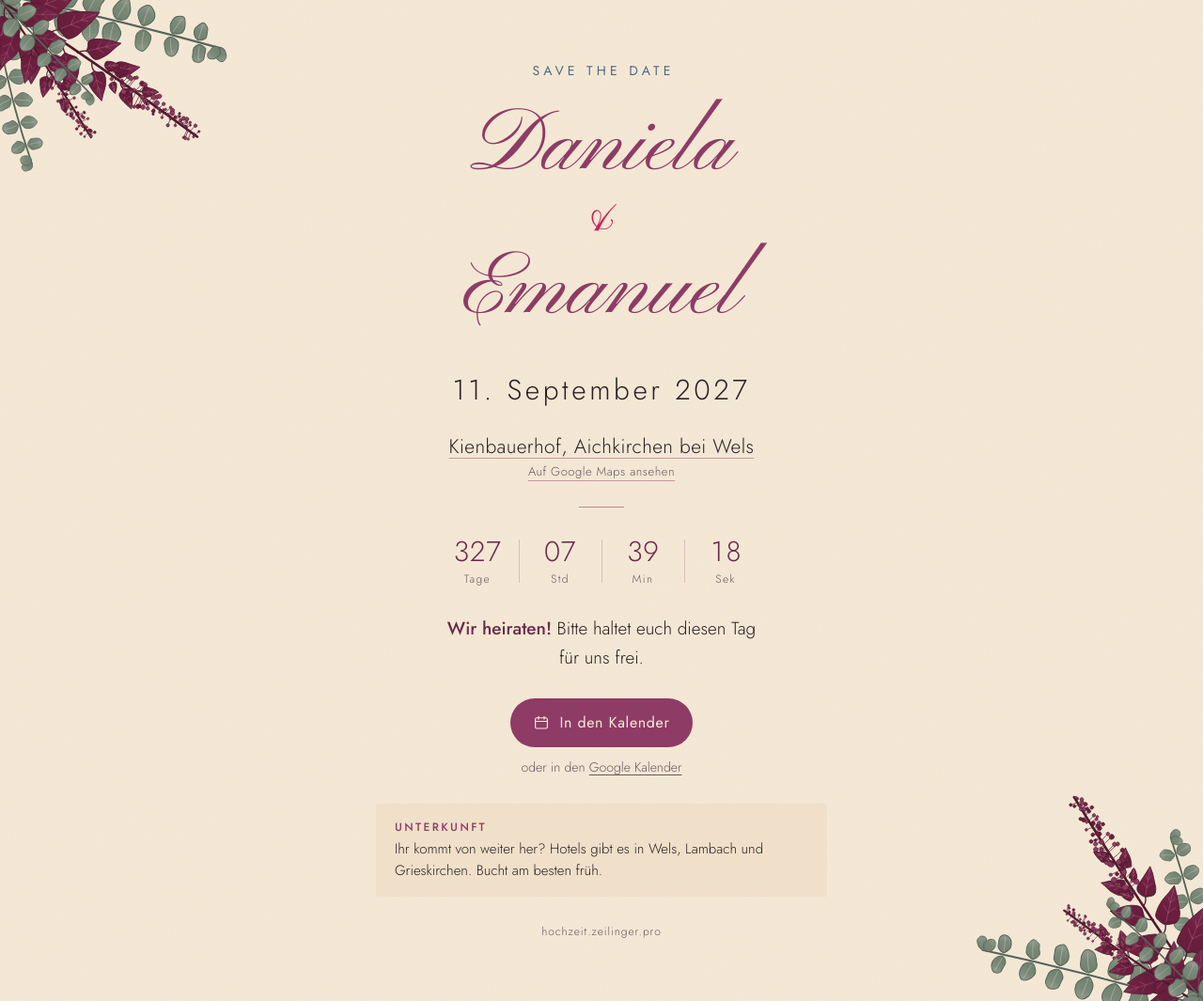
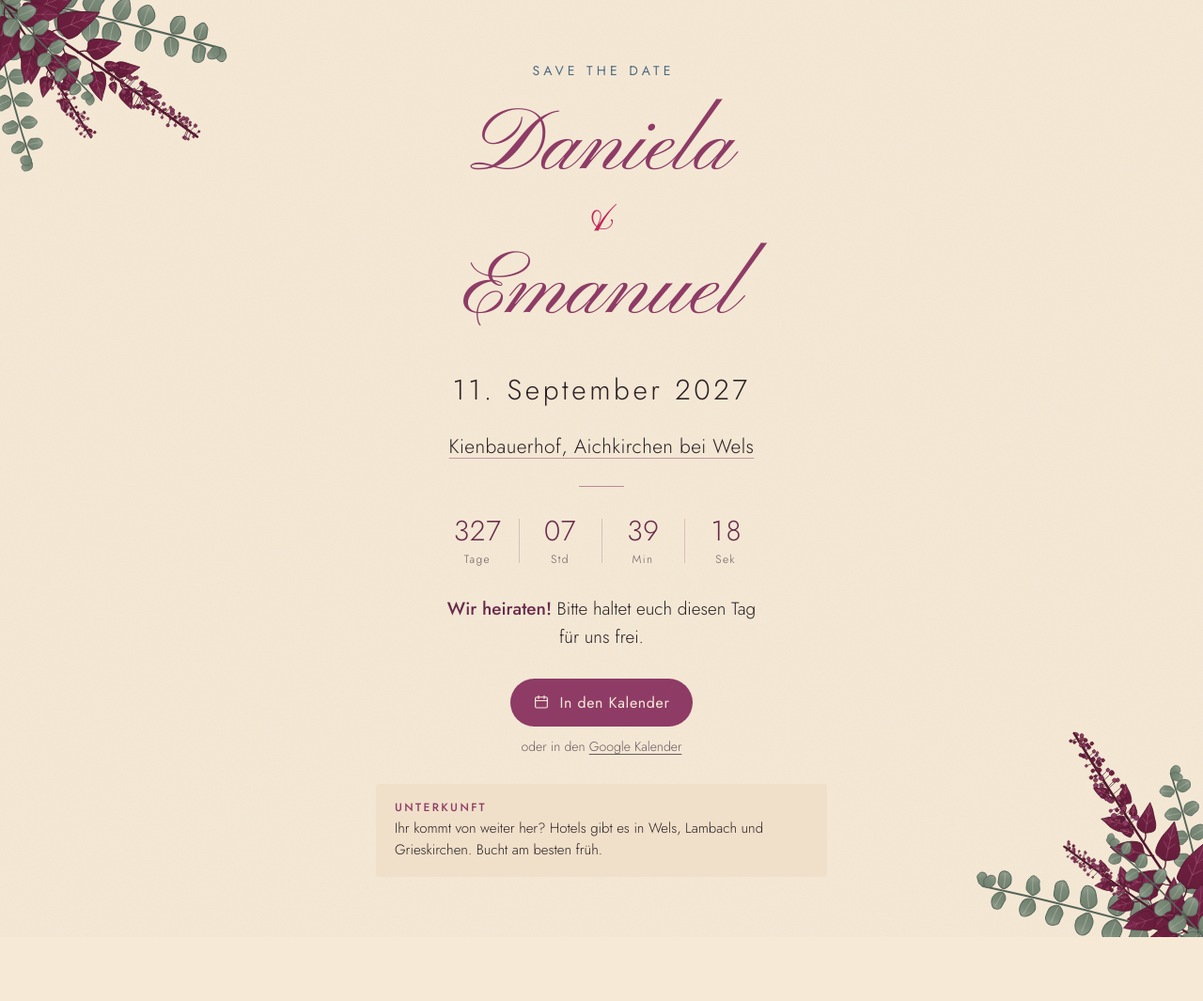
Before and after one commit to selfEmanuel/wedding, a plain HTML site: page index.html in a window 1280 px wide. Shown: the whole page at 94% size. After the commit the page ends 997 px from the top, so only its background shows below. Drawn offline with Linux system fonts and the light colour scheme.

Commit message:
Domain-Zeile und Maps-Hinweis entfernt, Ort bleibt als Link

```diff
--- a/index.html
+++ b/index.html
@@ -122,7 +122,6 @@
     text-underline-offset: 5px;
   }
   .place:hover { color: var(--berry); text-decoration-color: var(--berry); }
-  .place small { display: block; margin-top: 4px; font-size: 13px; letter-spacing: .04em; color: var(--ink-soft); text-decoration: none; }
   .lead { margin: 0; font-size: clamp(17px, 3.8vw, 19px); max-width: 30ch; }
   .lead strong { font-weight: 500; color: var(--berry-deep); }
   .cal { display: grid; justify-items: center; gap: 10px; }
@@ -174,7 +173,6 @@
   .countdown .unit { display: block; margin-top: 2px; font-size: 12px; letter-spacing: .12em; color: var(--ink-soft); }
   .countdown-done { margin: 0; font-size: 19px; color: var(--berry); }
   @media (min-width: 900px) { .countdown li { width: 88px; } }
-  .site { font-size: 12px; letter-spacing: .08em; color: var(--ink-soft); }
   @media (min-width: 900px) {
     :root { --spray: clamp(340px, 34vw, 500px); }
     .sheet { padding-block: 64px; }
@@ -203,7 +201,6 @@
 
     <a class="place" href="https://www.google.com/maps/search/?api=1&amp;query=Kienbauerhof%2C%20Pisdorf%207%2C%204671%20Aichkirchen" target="_blank" rel="noopener">
       Kienbauerhof, Aichkirchen bei Wels
-      <small>Auf Google Maps ansehen</small>
     </a>
 
     <div class="rule" aria-hidden="true"></div>
@@ -226,8 +223,6 @@
     </div>
 
     <p class="stay"><b>Unterkunft</b>Ihr kommt von weiter her? Hotels gibt es in Wels, Lambach und Grieskirchen. Bucht am besten früh.</p>
-
-    <div class="site">hochzeit.zeilinger.pro</div>
   </main>
 </div>
 
```
